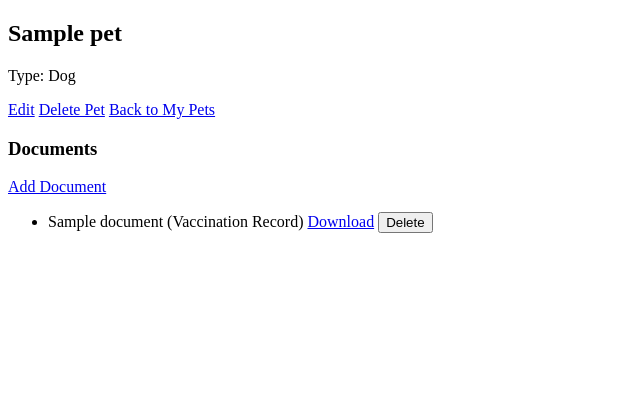
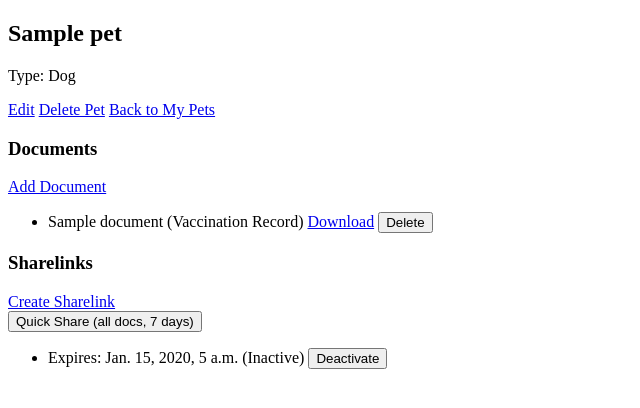
Before and after one commit to Aadit-Nagori/petdocs, a Django app: page /pets/1/ in a window 1280 px wide. Shown: the top 408 px of the page, without its empty margins (0-640 px from the left). Run offline with Django 5.2, Linux system fonts and the light colour scheme; a user stored in the database is signed in; tables that the repository leaves empty hold one stand-in row (values such as "Sample post").

Commit message:
feat: added sharelink create, quickshare, deactivate and view features

```diff
--- a/backend/api/templates/api/pet_detail.html
+++ b/backend/api/templates/api/pet_detail.html
@@ -24,5 +24,28 @@
             <li>No documents yet.</li>
         {% endfor %}
     </ul>
+
+    <h3>Sharelinks</h3>
+    <a href="{% url 'pets:sharelink_create' pet.pk %}">Create Sharelink</a>
+    <form method="post" action="{% url 'pets:sharelink_quickshare' pet.pk %}">
+        {% csrf_token %}
+        <button type="submit">Quick Share (all docs, 7 days)</button>
+    </form>
+
+    <ul>
+        {% for link in sharelinks %}
+            <li>
+                Expires: {{ link.expires_at }}
+                {% if link.is_active and not link.is_expired %}(Active){% else %}(Inactive){% endif %}
+                <form method="post" action="{% url 'pets:sharelink_deactivate' pet.pk link.token %}" style="display:inline">
+                    {% csrf_token %}
+                    <button type="submit">Deactivate</button>
+                </form>
+            </li>
+        {% empty %}
+            <li>No sharelinks yet.</li>
+        {% endfor %}
+    </ul>
+
 </body>
 </html>
--- a/backend/api/urls.py
+++ b/backend/api/urls.py
@@ -10,5 +10,9 @@ urlpatterns = [
     path("<int:pk>/edit/", views.PetUpdate.as_view(), name="pet_update"),
     path("<int:pk>/delete/", views.PetDelete.as_view(), name="pet_delete"),
     path("<int:pk>/documents/add/", views.document_add, name="document_add"),
-    path("<int:pk>/documents/<int:doc_pk>/delete/", views.document_delete, name="document_delete")  # noqa: E501
+    path("<int:pk>/documents/<int:doc_pk>/delete/", views.document_delete, name="document_delete"),
+    path("<int:pk>/sharelink/create/", views.sharelink_create, name="sharelink_create"),
+    path("<int:pk>/sharelink/quickshare/", views.sharelink_quickshare, name="sharelink_quickshare"),
+    path("<int:pk>/sharelink/<str:token>/deactivate/", views.sharelink_deactivate, name="sharelink_deactivate"),
+
 ]
--- a/backend/api/views.py
+++ b/backend/api/views.py
@@ -1,13 +1,23 @@
+from datetime import timedelta
+
 from django.contrib.auth.decorators import login_required
 from django.contrib.auth.mixins import LoginRequiredMixin
-from django.http import HttpRequest, HttpResponse
+from django.http import Http404, HttpRequest, HttpResponse
 from django.shortcuts import get_object_or_404, redirect, render
-from django.urls import reverse_lazy
+from django.urls import reverse, reverse_lazy
+from django.utils import timezone
 from django.views import generic
 
-from .forms import DocumentForm
-from .models import Document, Pet
-from .services import delete_document, upload_document
+from .forms import DocumentForm, SharelinkForm
+from .models import Document, Pet, Sharelink
+from .services import (
+    create_sharelink,
+    deactivate_sharelink,
+    delete_document,
+    generate_qrcode,
+    upload_document,
+    validate_sharelink,
+)
 
 
 @login_required
@@ -19,7 +29,9 @@ def pet_list(request: HttpRequest) -> HttpResponse:
 def pet_detail(request: HttpRequest, pk: int) -> HttpResponse:
     pet = get_object_or_404(Pet, pk=pk, owner=request.user)
     documents = Document.objects.filter(pet=pet)
-    return render(request, "api/pet_detail.html", {"pet": pet, "documents": documents})
+    sharelinks = Sharelink.objects.filter(pet=pet)
+    return render(request, "api/pet_detail.html", {"pet": pet, "documents": documents,
+                                                   "sharelinks": sharelinks})
 
 
 class PetCreate(LoginRequiredMixin, generic.CreateView):
@@ -82,3 +94,81 @@ def document_delete(request: HttpRequest, pk:int, doc_pk: int) -> HttpResponse:
         except Exception as e:
             print(f"file delete failed with exception {e}")
     return redirect('pets:pet_detail',pk=pk)
+
+@login_required
+def sharelink_create(request: HttpRequest, pk: int) -> HttpResponse:
+    pet = get_object_or_404(Pet, pk=pk, owner=request.user)
+    if request.method == 'POST':
+        form = SharelinkForm(pet, request.POST)
+        if form.is_valid():
+            try:
+                sharelink = create_sharelink(
+                    pet=pet,
+                    document_ids=list(form.cleaned_data['documents']
+                                      .values_list('pk', flat=True)),
+                    expires_at=form.cleaned_data['expires_at']
+                )
+                url = request.build_absolute_uri(reverse('sharelink_view',
+                                                 args=[sharelink.token]))
+                qr_code = generate_qrcode(url)
+                return render(request, 'api/sharelink_created.html',
+                                {'sharelink': sharelink,
+                                'url': url,
+                                'qr_code': qr_code,
+                                'pet': pet})
+            except Exception as e:
+                print(f"sharelink create failed with exception {e}")
+    else:
+        form = SharelinkForm(pet)
+    return render(request,'api/sharelink_form.html', {"form":form, "pet": pet})
+
+@login_required
+def sharelink_quickshare(request: HttpRequest, pk: int) -> HttpResponse:
+    pet = get_object_or_404(Pet,pk=pk,owner=request.user)
+    if request.method == 'POST':
+        documents = Document.objects.filter(pet=pet)
+        document_ids = list(documents.values_list('pk',flat=True))
+        try:
+            sharelink = create_sharelink(
+                pet=pet,
+                document_ids=document_ids,
+                expires_at=timezone.now()+timedelta(days=7)
+            )
+            url = request.build_absolute_uri(reverse('sharelink_view',
+                                                 args=[sharelink.token]))
+            qr_code = generate_qrcode(url)
+            return render(request, 'api/sharelink_created.html',
+                            {'sharelink': sharelink,
+                            'url': url,
+                            'qr_code': qr_code,
+                            'pet': pet})
+        except Exception as e:
+            print(f"quick share creation failed with {e}")
+    else:
+        return redirect('pets:pet_detail',pk=pk)
+
+@login_required
+def sharelink_deactivate(request: HttpRequest, pk: int, token: str) -> HttpResponse:
+    pet = get_object_or_404(Pet, pk=pk, owner=request.user)
+    sharelink = get_object_or_404(Sharelink,token=token,pet=pet)
+    if request.method == 'POST':
+        try:
+            deactivate_sharelink(
+                pet=pet,
+                sharelink=sharelink
+            )
+        except Exception as e:
+            print(f"sharelink deactivation failed with exception {e}")
+    return redirect('pets:pet_detail',pk=pk)
+
+def sharelink_view(request: HttpRequest, token: str) -> HttpResponse:
+    try:
+        sharelink = validate_sharelink(token)
+    except (ValueError, PermissionError) as exc:
+        raise Http404 from exc
+    documents = sharelink.documents.all()
+    return render(request, 'api/sharelink_view.html', {
+        'sharelink': sharelink,
+        'pet': sharelink.pet,
+        'documents': documents
+    })
--- a/backend/petdocs/urls.py
+++ b/backend/petdocs/urls.py
@@ -17,9 +17,11 @@ Including another URLconf
 
 from django.contrib import admin
 from django.urls import include, path
+from api import views as api_views
 
 urlpatterns = [
     path("admin/", admin.site.urls),
     path("accounts/", include("accounts.urls")),
-    path("pets/", include("api.urls"))
+    path("pets/", include("api.urls")),
+    path("share/<str:token>/", api_views.sharelink_view, name="sharelink_view")
 ]
--- a/backend/pyproject.toml
+++ b/backend/pyproject.toml
@@ -31,4 +31,4 @@ select = [
 ]
 
 [tool.ruff]
-exclude = ["migrations", "tests.py", ".venv"]
+exclude = ["migrations", "tests.py", ".venv", "urls.py"]
```
Also changed, not shown: backend/api/forms.py (+9 -1 lines), backend/api/templates/api/sharelink_created.html (added, +17 -0 lines), backend/api/templates/api/sharelink_form.html (added, +13 -0 lines), backend/api/templates/api/sharelink_view.html (added, +20 -0 lines).
